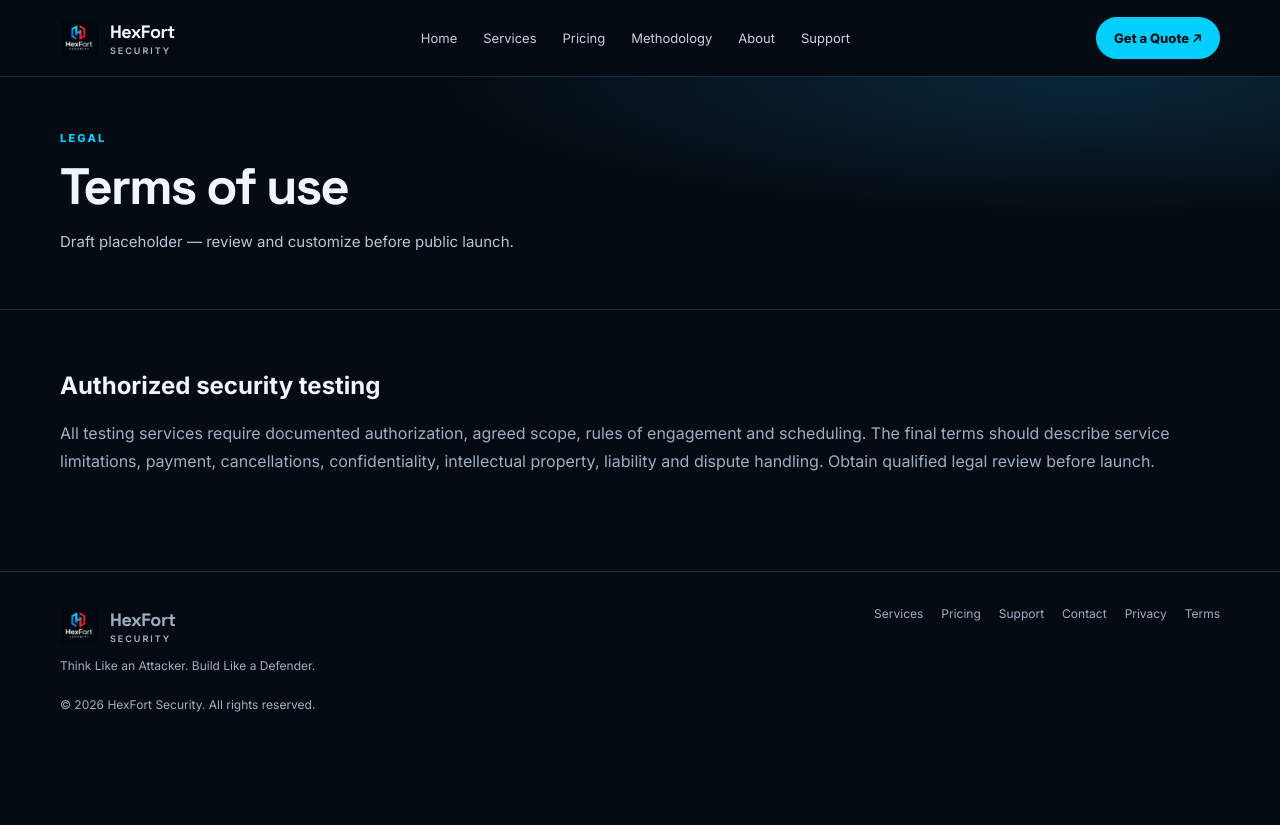
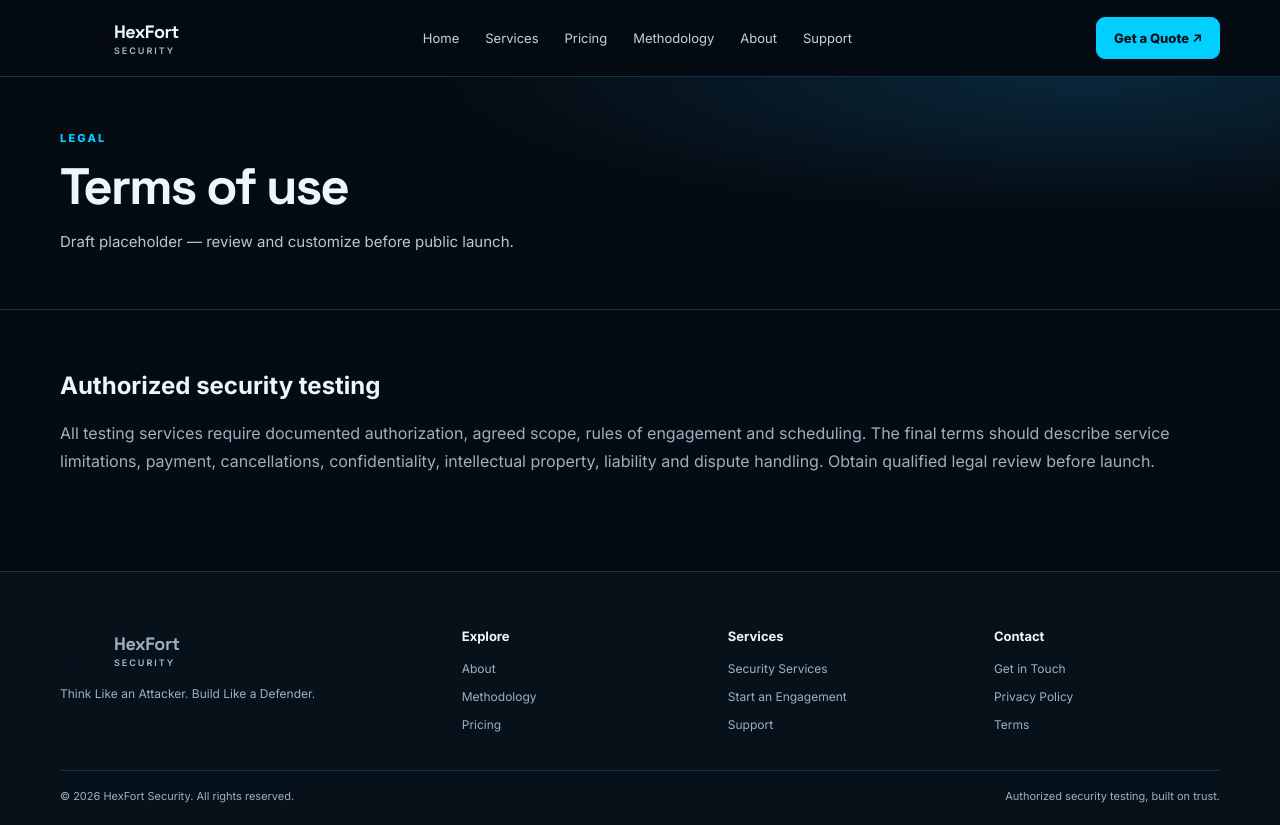
Before and after one commit to Sujal-Kadam99/HexFort-Security, a Next.js app: page /terms in a window 1280 px wide. Before the commit the page ends 800 px from the top, so only its background shows below. Built offline with nearby package versions, Linux system fonts and the light colour scheme.

Commit message:
Restore HexFort homepage and refresh footer

```diff
--- a/src/app/page.tsx
+++ b/src/app/page.tsx
@@ -11,9 +11,9 @@ const services = [
 ];
 export default function Home() {
  return <Shell>
-  <main className="home-page">
+  <main>
    <section className="hero"><div className="container hero-grid">
-    <div className="home-copy"><div className="eyebrow"><span style={{color:"var(--red)"}}>RED TEAM</span> &nbsp;/&nbsp; <span style={{color:"var(--blue)"}}>BLUE TEAM</span></div>
+    <div><div className="eyebrow"><span style={{color:"var(--red)"}}>RED TEAM</span> &nbsp;/&nbsp; <span style={{color:"var(--blue)"}}>BLUE TEAM</span></div>
     <h1>Offensive Mindset.<br/><span className="blue">Defensive</span> <span className="red">Strength.</span></h1>
     <p className="lead">HexFort Security helps organizations find weaknesses, strengthen defenses and build resilience through authorized offensive and defensive security services.</p>
     <div className="actions"><Link className="btn" href="/contact">Get a Quote →</Link><Link className="btn secondary" href="/services">Explore Services</Link></div>
@@ -23,7 +23,7 @@ export default function Home() {
    <div className="trust-strip"><div className="container trust-grid">
     {[["RED TEAM","Adversary simulation","red"],["BLUE TEAM","Defensive operations",""],["VAPT","External & internal testing",""],["CONSULTING","Security strategy & advisory",""]].map(x=><div className="trust-item" key={x[0]}><span className={"dot "+x[2]}></span><div><strong>{x[0]}</strong><span>{x[1]}</span></div></div>)}
    </div></div>
-   <section className="section"><div className="container"><div className="section-head home-section-head"><div><div className="eyebrow">WHAT WE DO</div><h2>Our Services</h2><p className="muted">Practical security assessments designed around your agreed scope and objectives.</p></div><Link className="btn secondary" href="/services">View All Services →</Link></div>
+   <section className="section"><div className="container"><div className="section-head"><div><div className="eyebrow">WHAT WE DO</div><h2>Our Services</h2><p className="muted">Practical security assessments designed around your agreed scope and objectives.</p></div><Link className="btn secondary" href="/services">View All Services →</Link></div>
    <div className="cards">{services.map(s=><article className="service-card" key={s.name}><div className={"icon-box "+s.color}>{s.icon}</div><h3>{s.name}</h3><p>{s.desc}</p><div className="card-bottom"><Link href={s.href}>Learn More ↗</Link>{s.price==="Request a quote"?<Link href={"/contact?service="+encodeURIComponent(s.name)}>Request a quote</Link>:<Link href="/pricing">{s.price}</Link>}</div></article>)}</div></div></section>
    <section className="section" style={{background:"#07111a",borderBlock:"1px solid var(--line)"}}><div className="container split"><div className="feature-panel"><div className="eyebrow">OFFENSIVE / DEFENSIVE</div><h2>See the gaps.<br/>Strengthen the response.</h2><p className="muted">A balanced approach considers how weaknesses can be reached and how defenders can detect, contain and remediate them.</p><div className="actions"><Link className="btn" href="/methodology">Our Methodology →</Link></div></div><div><div className="eyebrow">WHY HEXFORT</div><h2>Real-world thinking.<br/>Practical outcomes.</h2><ul className="checklist"><li><span className="check">✓</span> Scope and rules of engagement agreed in advance</li><li><span className="check">✓</span> Findings prioritized with clear impact context</li><li><span className="check">✓</span> Remediation guidance designed for action</li><li><span className="check">✓</span> Confidential handling of client information</li></ul><p className="form-note">Service availability and engagement terms are confirmed during scoping.</p></div></div></section>
    <section className="section"><div className="container"><div className="section-head"><div><div className="eyebrow">OUR APPROACH</div><h2>A structured path to stronger security</h2></div></div><div className="steps">{[["01","Plan","Agree objectives, authorization and scope."],["02","Assess","Test the approved environment safely."],["03","Report","Explain findings, impact and evidence."],["04","Improve","Prioritize fixes and validate remediation where agreed."]].map(s=><div className="step" key={s[0]}><b>{s[0]} / STEP</b><h3>{s[1]}</h3><p>{s[2]}</p></div>)}</div></div></section>
--- a/src/components/Site.tsx
+++ b/src/components/Site.tsx
@@ -7,7 +7,7 @@ export function Header() {
   const [menuOpen, setMenuOpen] = useState(false);
   const links = <><Link href="/" onClick={() => setMenuOpen(false)}>Home</Link><Link href="/services" onClick={() => setMenuOpen(false)}>Services</Link><Link href="/pricing" onClick={() => setMenuOpen(false)}>Pricing</Link><Link href="/methodology" onClick={() => setMenuOpen(false)}>Methodology</Link><Link href="/about" onClick={() => setMenuOpen(false)}>About</Link><Link href="/support" onClick={() => setMenuOpen(false)}>Support</Link></>;
   return <header className="site-header"><div className="container nav">
-    <Link className="brand" href="/"><img src="/hexfort-logo-reference.jpg" alt="HexFort Security logo"/><span>HexFort<small>SECURITY</small></span></Link>
+    <Link className="brand" href="/"><img src="/hexfort-mark.png" alt="HexFort Security logo"/><span>HexFort<small>SECURITY</small></span></Link>
     <nav className="navlinks">{links}</nav>
     <Link className="btn header-quote" href="/contact">Get a Quote ↗</Link>
     <button className="mobile-menu" type="button" aria-label={menuOpen ? "Close menu" : "Open menu"} aria-expanded={menuOpen} aria-controls="mobile-navigation" onClick={() => setMenuOpen(!menuOpen)}>{menuOpen ? "✕" : "☰"}</button>
@@ -15,9 +15,11 @@ export function Header() {
 }
 export function Footer() {
   return <footer className="footer"><div className="container"><div className="footer-grid">
-    <div><div className="brand"><img src="/hexfort-logo-reference.jpg" alt="" /><span>HexFort<small>SECURITY</small></span></div><p>Think Like an Attacker. Build Like a Defender.</p></div>
-    <div className="footer-links"><Link href="/services">Services</Link><Link href="/pricing">Pricing</Link><Link href="/support">Support</Link><Link href="/contact">Contact</Link><Link href="/privacy">Privacy</Link><Link href="/terms">Terms</Link></div>
-  </div><p>© {new Date().getFullYear()} HexFort Security. All rights reserved.</p></div></footer>;
+    <div className="footer-about"><Link className="brand" href="/"><img src="/hexfort-mark.png" alt=""/><span>HexFort<small>SECURITY</small></span></Link><p>Think Like an Attacker. Build Like a Defender.</p></div>
+    <div className="footer-column"><strong>Explore</strong><Link href="/about">About</Link><Link href="/methodology">Methodology</Link><Link href="/pricing">Pricing</Link></div>
+    <div className="footer-column"><strong>Services</strong><Link href="/services">Security Services</Link><Link href="/engagement">Start an Engagement</Link><Link href="/support">Support</Link></div>
+    <div className="footer-column"><strong>Contact</strong><Link href="/contact">Get in Touch</Link><Link href="/privacy">Privacy Policy</Link><Link href="/terms">Terms</Link></div>
+  </div><div className="footer-bottom"><span>© {new Date().getFullYear()} HexFort Security. All rights reserved.</span><span>Authorized security testing, built on trust.</span></div></div></footer>;
 }
 export function PageHero({eyebrow,title,desc}:{eyebrow:string;title:string;desc:string}) {
   return <section className="page-hero"><div className="container"><div className="eyebrow">{eyebrow}</div><h1>{title}</h1><p className="lead">{desc}</p></div></section>;
```
Also changed, not shown: public/hexfort-mark.png (added), src/app/globals.css.
